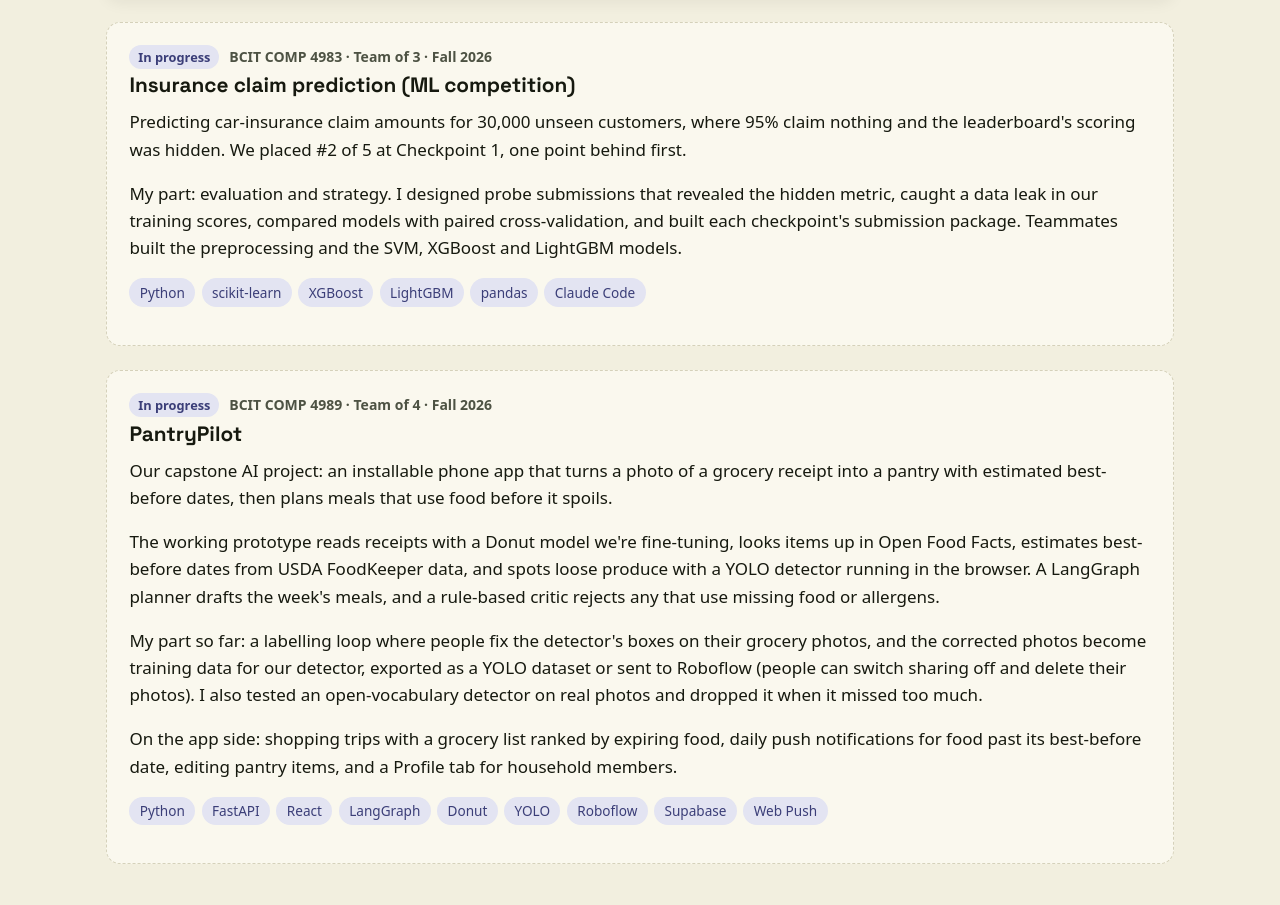
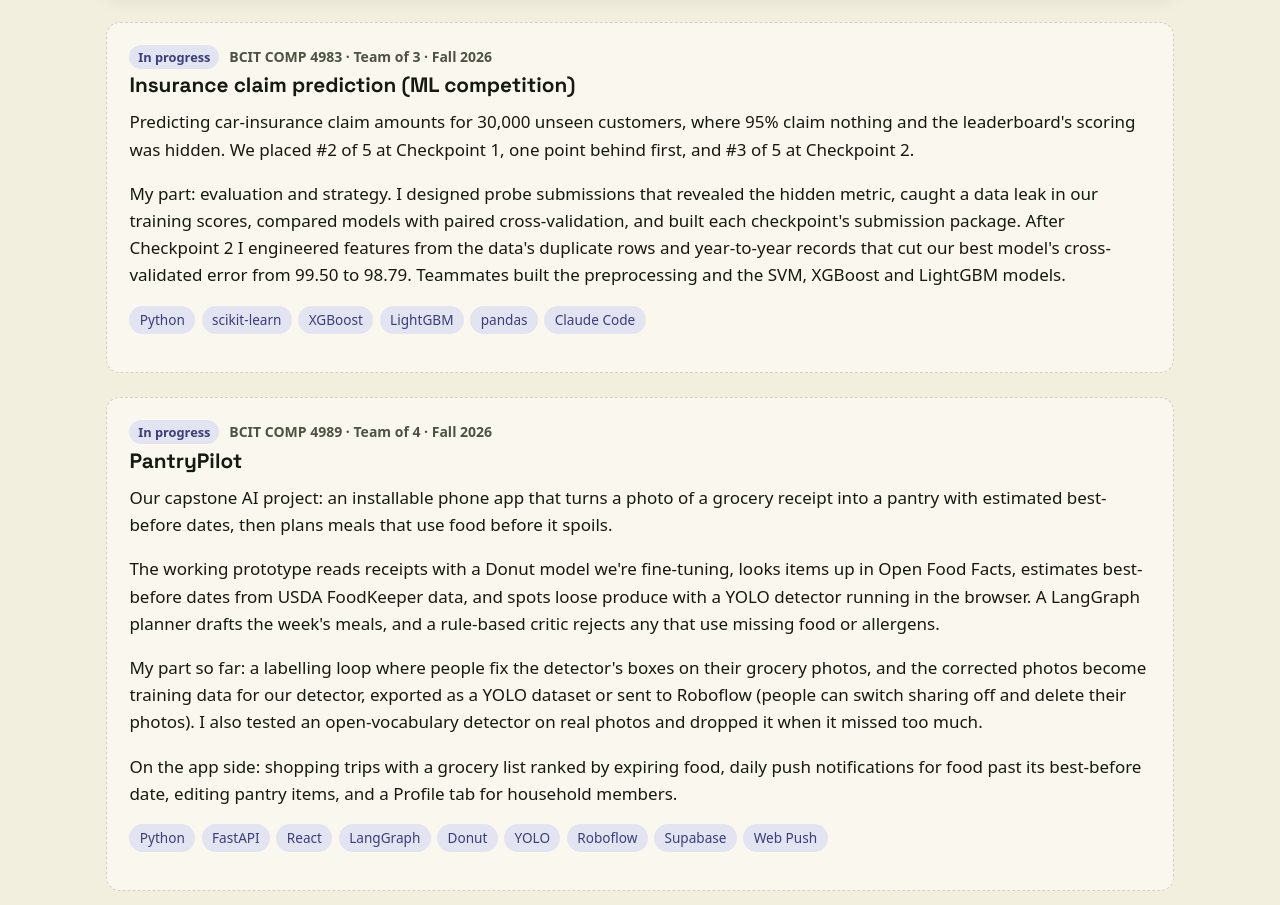
Before and after one commit to JoNoToPo/Portfolio, a plain HTML site: page index.html in a window 1280 px wide. Shown: the part 2881-3786 px from the top of the page. Drawn offline with Linux system fonts and the light colour scheme.

Commit message:
COMP 4983: Checkpoint 2 result and Jonathan's feature engineering
#3 of 5 at Checkpoint 2; his duplicate-row and year-to-year features cut
the best model's cross-validated MAE from 99.50 to 98.79. Site card and
resume updated; resume still one page.

Co-Authored-By: Claude Opus 5.5 <noreply@anthropic.com>

```diff
--- a/index.html
+++ b/index.html
@@ -233,13 +233,15 @@
               <h3>Insurance claim prediction (ML competition)</h3>
               <p>
                 Predicting car-insurance claim amounts for 30,000 unseen customers, where 95% claim nothing and the
-                leaderboard's scoring was hidden. We placed #2 of 5 at Checkpoint 1, one point behind first.
+                leaderboard's scoring was hidden. We placed #2 of 5 at Checkpoint 1, one point behind first, and #3 of
+                5 at Checkpoint 2.
               </p>
               <p>
                 My part: evaluation and strategy. I designed probe submissions that revealed the hidden metric, caught
                 a data leak in our training scores, compared models with paired cross-validation, and built each
-                checkpoint's submission package. Teammates built the preprocessing and the SVM, XGBoost and LightGBM
-                models.
+                checkpoint's submission package. After Checkpoint 2 I engineered features from the data's duplicate
+                rows and year-to-year records that cut our best model's cross-validated error from 99.50 to 98.79.
+                Teammates built the preprocessing and the SVM, XGBoost and LightGBM models.
               </p>
               <ul class="tags" aria-label="Technologies">
                 <li>Python</li><li>scikit-learn</li><li>XGBoost</li><li>LightGBM</li><li>pandas</li><li>Claude Code</li>
```
Also changed, not shown: 1 other file.
